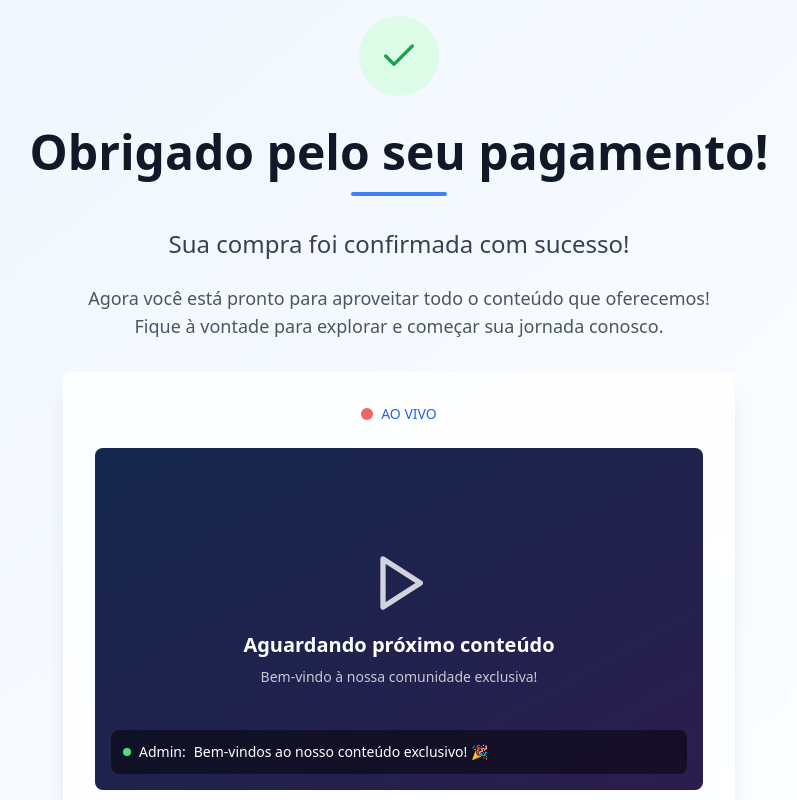
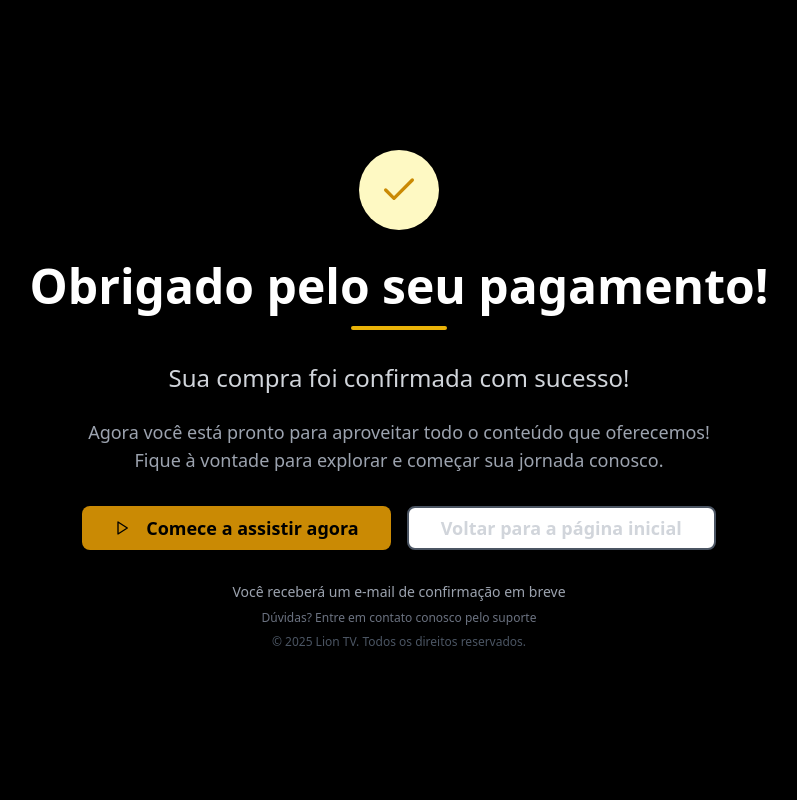
Before and after one commit to lion7tv/pixel-warm-thanks-page, a React (Vite) app: page /obrigado in a window 1280 px wide. Shown: the top 800 px of the page, without its empty margins (241-1038 px from the left). Built offline with nearby package versions, Linux system fonts and the light colour scheme.

Commit message:
Refactor: Update thank you page design and links
- Changed the background color to black and the blue color to yellow.
- Removed the video incorporation.
- Updated the footer year to 2025.
- Updated the "Comece a assistir agora" button to link to two different URLs.

```diff
--- a/src/pages/ThankYou.tsx
+++ b/src/pages/ThankYou.tsx
@@ -2,7 +2,6 @@
 import { useEffect } from "react";
 import { Check, Play } from "lucide-react";
 import { Button } from "@/components/ui/button";
-import { Card } from "@/components/ui/card";
 
 const ThankYou = () => {
   useEffect(() => {
@@ -15,85 +14,46 @@ const ThankYou = () => {
     }
   }, []);
 
-  const handleGoHome = () => {
-    window.location.href = "/";
+  const handleStartWatching = () => {
+    window.open("https://quiz.cakto.com.br/lioni-tv-bJKUmW-PveIZr", "_blank");
   };
 
-  const handleStartWatching = () => {
-    // Aqui você pode redirecionar para a área de membros ou conteúdo
-    console.log("Redirecionando para o conteúdo...");
+  const handleGoHome = () => {
+    window.open("http://wa.me/5599984081880", "_blank");
   };
 
   return (
-    <div className="min-h-screen bg-gradient-to-br from-blue-50 to-white flex items-center justify-center p-4">
+    <div className="min-h-screen bg-black flex items-center justify-center p-4">
       <div className="max-w-4xl mx-auto text-center space-y-8">
 
         {/* Cabeçalho com ícone de sucesso */}
         <div className="space-y-4 animate-fade-in">
-          <div className="inline-flex items-center justify-center w-20 h-20 bg-green-100 rounded-full mb-4">
-            <Check className="w-10 h-10 text-green-600" />
+          <div className="inline-flex items-center justify-center w-20 h-20 bg-yellow-100 rounded-full mb-4">
+            <Check className="w-10 h-10 text-yellow-600" />
           </div>
-          <h1 className="text-4xl md:text-5xl font-bold text-gray-900 leading-tight">
+          <h1 className="text-4xl md:text-5xl font-bold text-white leading-tight">
             Obrigado pelo seu pagamento!
           </h1>
-          <div className="w-24 h-1 bg-blue-500 mx-auto rounded-full"></div>
+          <div className="w-24 h-1 bg-yellow-500 mx-auto rounded-full"></div>
         </div>
 
         {/* Texto principal */}
         <div className="space-y-6 animate-fade-in" style={{ animationDelay: "0.2s" }}>
-          <p className="text-xl md:text-2xl text-gray-700 max-w-2xl mx-auto leading-relaxed">
+          <p className="text-xl md:text-2xl text-gray-300 max-w-2xl mx-auto leading-relaxed">
             Sua compra foi confirmada com sucesso!
           </p>
-          <p className="text-lg text-gray-600 max-w-2xl mx-auto">
+          <p className="text-lg text-gray-400 max-w-2xl mx-auto">
             Agora você está pronto para aproveitar todo o conteúdo que oferecemos!
             Fique à vontade para explorar e começar sua jornada conosco.
           </p>
         </div>
 
-        {/* Card com vídeo de streaming */}
-        <Card className="p-8 max-w-2xl mx-auto bg-white/80 backdrop-blur-sm border-0 shadow-xl animate-scale-in" style={{ animationDelay: "0.4s" }}>
-          <div className="space-y-6">
-            <div className="flex items-center justify-center space-x-2 text-blue-600">
-              <div className="w-3 h-3 bg-red-500 rounded-full animate-pulse"></div>
-              <span className="text-sm font-medium">AO VIVO</span>
-            </div>
-
-            <div className="relative bg-gray-900 rounded-lg overflow-hidden aspect-video">
-              <div className="absolute inset-0 bg-gradient-to-br from-blue-600/20 to-purple-600/20"></div>
-              <div className="absolute inset-0 flex items-center justify-center">
-                <div className="text-center text-white space-y-4">
-                  <Play className="w-16 h-16 mx-auto opacity-80" />
-                  <div className="space-y-2">
-                    <h3 className="text-xl font-semibold">Aguardando próximo conteúdo</h3>
-                    <p className="text-sm opacity-75">Bem-vindo à nossa comunidade exclusiva!</p>
-                  </div>
-                </div>
-              </div>
-
-              {/* Simulação de chat ao vivo */}
-              <div className="absolute bottom-4 left-4 right-4">
-                <div className="bg-black/50 rounded-lg p-3 text-white text-sm space-y-1">
-                  <div className="flex items-center space-x-2">
-                    <div className="w-2 h-2 bg-green-400 rounded-full"></div>
-                    <span className="font-medium">Admin:</span>
-                    <span>Bem-vindos ao nosso conteúdo exclusivo! 🎉</span>
-                  </div>
-                </div>
-              </div>
-            </div>
-
-            <p className="text-sm text-gray-600">
-              🔥 Conteúdo exclusivo será liberado em breve. Mantenha-se conectado!
-            </p>
-          </div>
-        </Card>
-
         {/* CTAs */}
-        <div className="flex flex-col sm:flex-row gap-4 justify-center items-center animate-fade-in" style={{ animationDelay: "0.6s" }}>
+        <div className="flex flex-col sm:flex-row gap-4 justify-center items-center animate-fade-in" style={{ animationDelay: "0.4s" }}>
           <Button
             onClick={handleStartWatching}
             size="lg"
-            className="bg-blue-600 hover:bg-blue-700 text-white px-8 py-4 text-lg font-semibold rounded-lg shadow-lg hover:shadow-xl transition-all duration-300 hover:scale-105"
+            className="bg-yellow-600 hover:bg-yellow-700 text-black px-8 py-4 text-lg font-semibold rounded-lg shadow-lg hover:shadow-xl transition-all duration-300 hover:scale-105"
           >
             <Play className="w-5 h-5 mr-2" />
             Comece a assistir agora
@@ -103,19 +63,22 @@ const ThankYou = () => {
             onClick={handleGoHome}
             variant="outline"
             size="lg"
-            className="border-2 border-gray-300 text-gray-700 hover:bg-gray-50 px-8 py-4 text-lg font-semibold rounded-lg transition-all duration-300"
+            className="border-2 border-gray-600 text-gray-300 hover:bg-gray-800 hover:text-white px-8 py-4 text-lg font-semibold rounded-lg transition-all duration-300"
           >
             Voltar para a página inicial
           </Button>
         </div>
 
         {/* Informações adicionais */}
-        <div className="mt-12 text-center space-y-2 animate-fade-in" style={{ animationDelay: "0.8s" }}>
-          <p className="text-sm text-gray-500">
+        <div className="mt-12 text-center space-y-2 animate-fade-in" style={{ animationDelay: "0.6s" }}>
+          <p className="text-sm text-gray-400">
             Você receberá um e-mail de confirmação em breve
           </p>
-          <p className="text-xs text-gray-400">
+          <p className="text-xs text-gray-500">
             Dúvidas? Entre em contato conosco pelo suporte
+          </p>
+          <p className="text-xs text-gray-600 mt-8">
+            © 2025 Lion TV. Todos os direitos reservados.
           </p>
         </div>
       </div>
```
